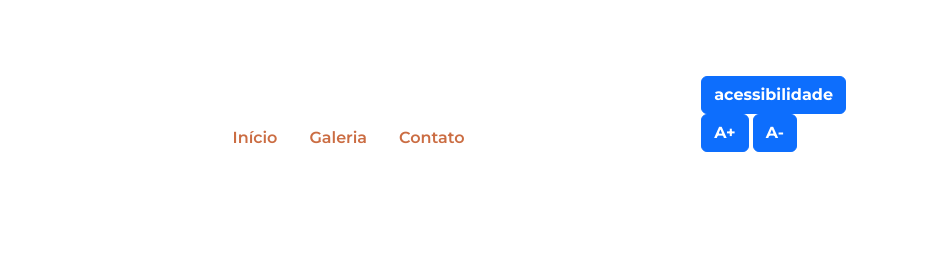
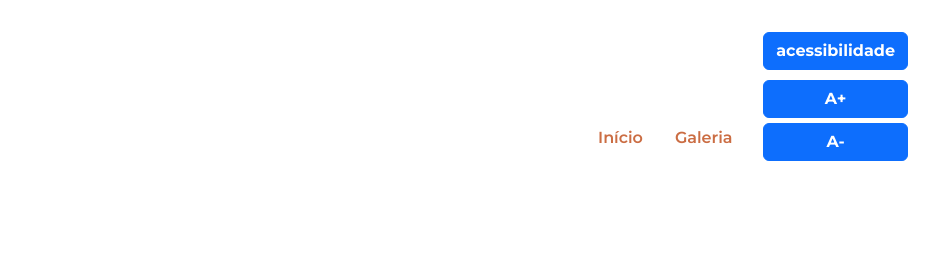
Before and after one commit to FranKarolliny/Site-acess-vel, a plain HTML site: page index.html in a window 1280 px wide. Both pictures are taken after a click on the button "acessibilidade". Shown: the top 273 px of the page, 352-1280 px from the left. Drawn offline with nearby package versions, Linux system fonts and the light colour scheme.

Commit message:
Add files via upload

```diff
--- /dev/null
+++ b/script.js
@@ -0,0 +1,26 @@
+document.addEventListener('DOMContentLoaded', function(){
+    const botaoDeAcessibilidade = document.getElementById('botao-acessibilidade');
+    const opcoesDeAcessibilidade = document.getElementById('opcoes-acessibilidade');
+
+    botaoDeAcessibilidade.addEventListener('click', function (){
+    botaoDeAcessibilidade.classList.toggle('rotacao-botao');
+    opcoesDeAcessibilidade.classList.toggle('apresenta-lista')
+    })
+
+    const aumentaFonteBotao = document.getElementById('aumentar-fonte');
+    const diminuiFonteBotao = document.getElementById('diminuir-fonte');
+
+    let tamanhoAtualFonte = 1;
+    aumentaFonteBotao.addEventListener('click', function(){
+    tamanhoAtualFonte += 0.1;
+    document.body.style.fontSize = `${tamanhoAtualFonte}rem`
+
+    })
+
+    diminuiFonteBotao.addEventListener('click', function(){
+    tamanhoAtualFonte -= 0.1;
+    document.body.style.fontSize = `${tamanhoAtualFonte}rem`
+
+    })
+
+    })
--- a/styles.css
+++ b/styles.css
@@ -140,3 +140,28 @@ h2 {
 .form-control {
     background-color: #F1EDEF;
 }
+.menu-acessibilidade{
+    position: fixed;
+    top:2rem;
+    right:20px;
+    z-index: 1000;
+  }
+
+  .rotacao-botao{
+    transform: rotate(-90deg);
+    transform-origin: right center;
+  }
+
+  .opcoes-acessibilidade{
+    margin-top:10px;
+    display: flex;
+    flex-direction: column;
+  }
+
+  .opcoes-acessibilidade button{
+    margin-bottom: 5px;
+  }
+
+  .apresenta-lista{
+    display: none;
+  }
```
